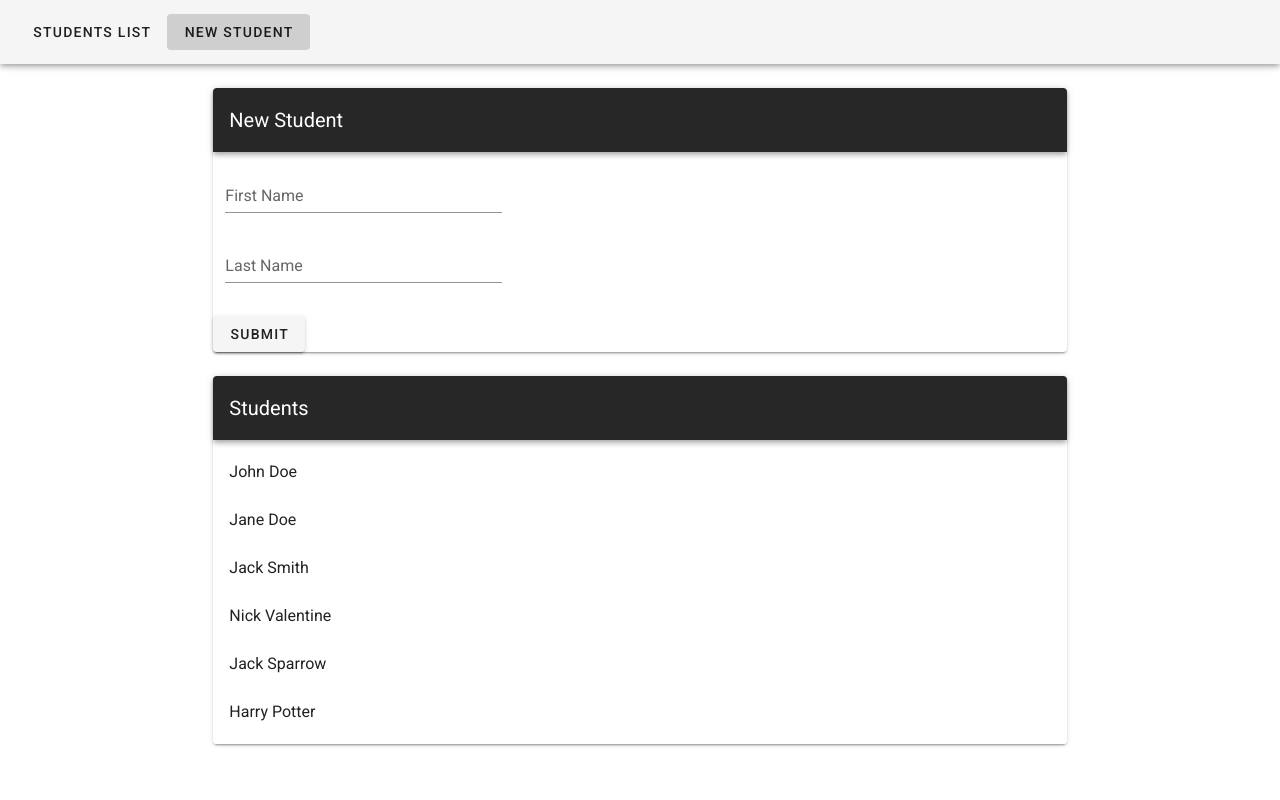
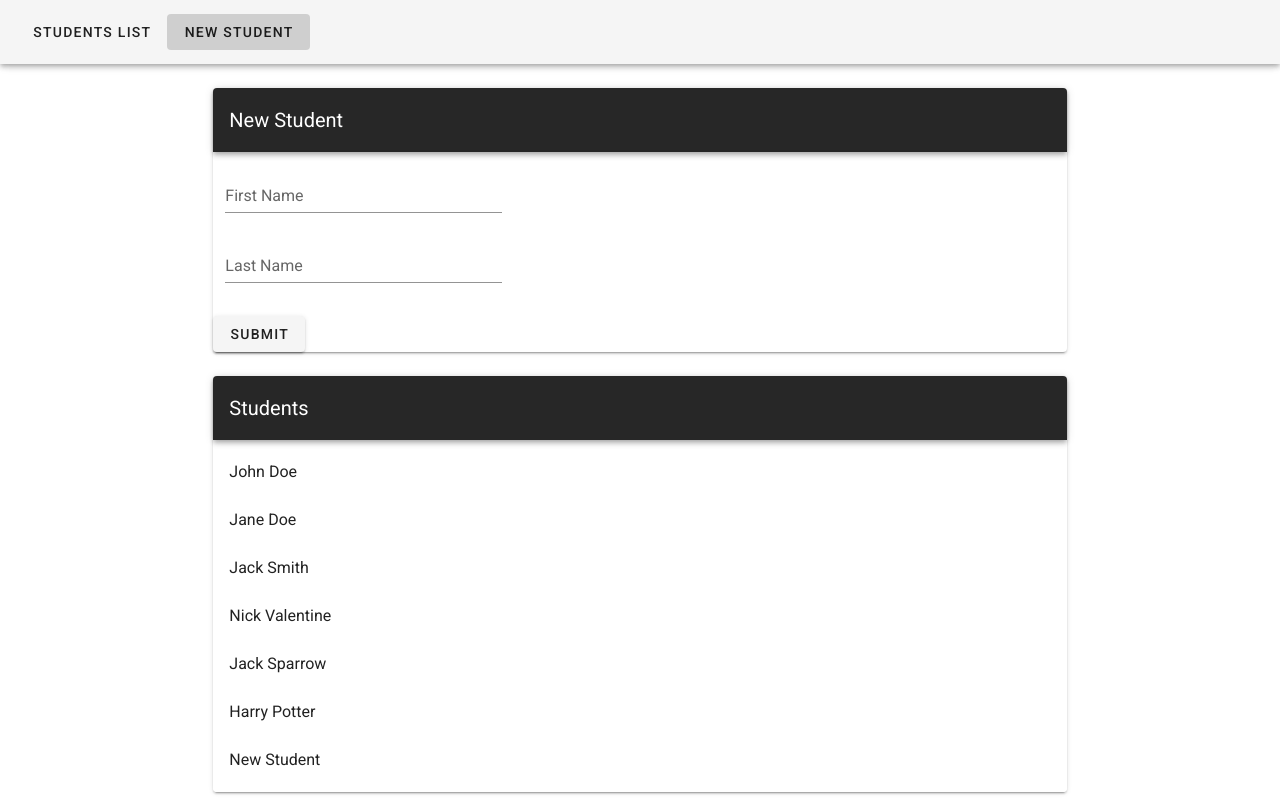
Before and after one commit to Dmitry-White/Vue.js-Playground, a Vue app in the folder vue-vuex/: page /NewStudent in a window 1280 px wide. Built offline with nearby package versions, Linux system fonts and the light colour scheme; data requests are answered from the project's data file.

Commit message:
Add createStudent action

```diff
--- a/vue-vuex/db.json
+++ b/vue-vuex/db.json
@@ -29,6 +29,11 @@
       "firstName": "Harry",
       "lastName": "Potter",
       "id": 5
+    },
+    {
+      "firstName": "New",
+      "lastName": "Student",
+      "id": 6
     }
   ]
 }
--- a/vue-vuex/src/components/NewStudent.vue
+++ b/vue-vuex/src/components/NewStudent.vue
@@ -43,11 +43,12 @@ export default {
       'addStudent',
     ]),
     async submit() {
-      const student = await axios.post("http://localhost:3000/students", {
+      const payload = {
         firstName: this.firstName,
         lastName: this.lastName,
-      });
-      this.addStudent(student.data);
+      };
+
+      this.$store.dispatch('createStudent', payload);
 
       this.firstName = "";
       this.lastName = "";
--- a/vue-vuex/src/plugins/store.js
+++ b/vue-vuex/src/plugins/store.js
@@ -28,6 +28,13 @@ const storeOptions = {
     async getStudents({ commit }) {
       const students = await axios.get("http://localhost:3000/students");
       commit("setStudents", students.data);
+    },
+    async createStudent({ commit }, payload) {
+      const student = await axios.post("http://localhost:3000/students", {
+        firstName: payload.firstName,
+        lastName: payload.lastName,
+      });
+      commit('addStudent', student.data);
     }
   },
   modules: {
```
